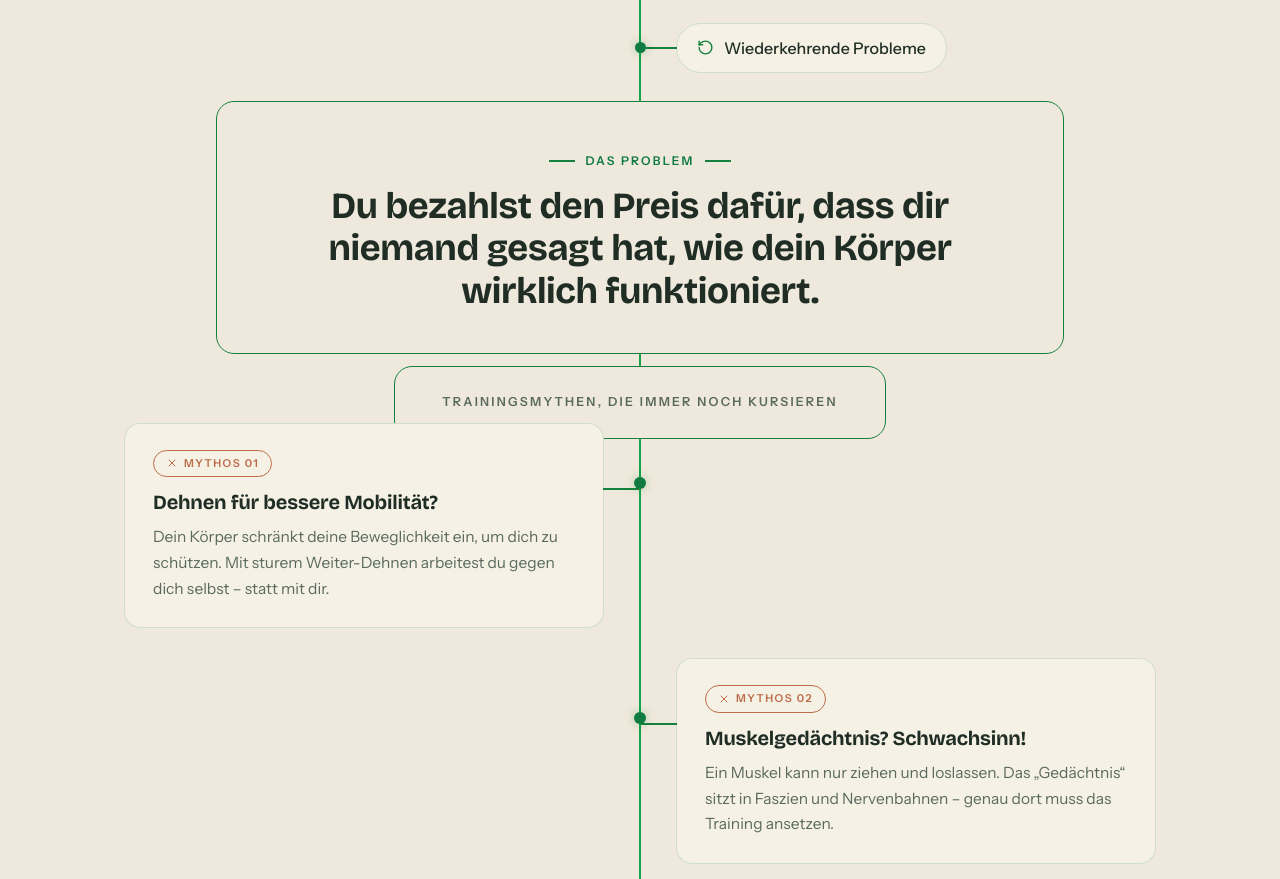
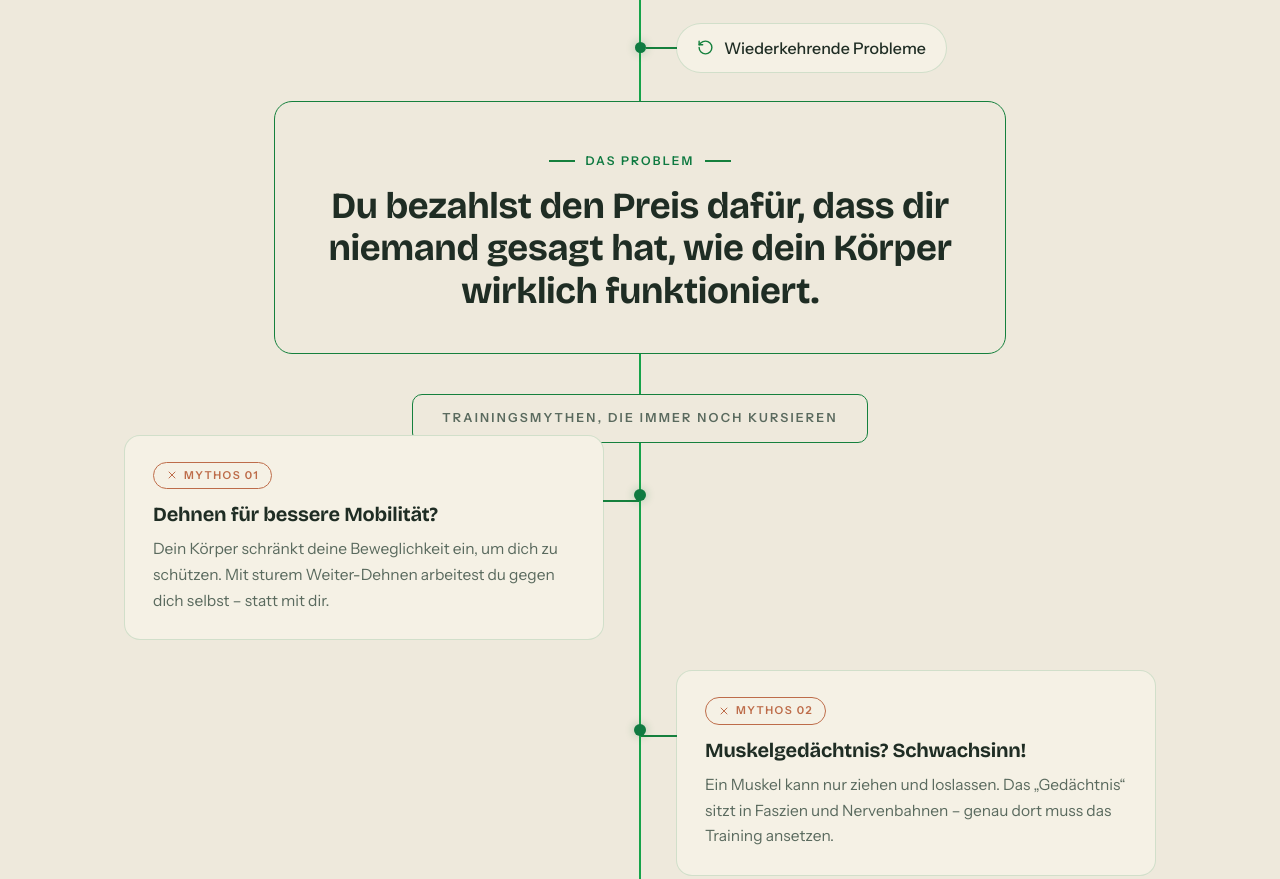
Before and after one commit to vollstark23-lab/volleyballstark-website, a plain HTML site: page index.html in a window 1280 px wide. Shown: the part 1708-2587 px from the top of the page. Drawn offline with nearby package versions, Linux system fonts and the light colour scheme.

Commit message:
Kasten-Feinschliff: Verwachsung Problem/Mythen behoben, Abstände proportional zur Schriftgröße
- Problem- und Mythen-Kasten hatten nur 12px Luft, ihre Illuminations-Glows
  liefen ineinander -> Problem-Kasten bekommt unten 64px Margin, Glow-Blur
  von 26 auf 20px reduziert: jetzt 40px klare Trennung zwischen den Rahmen.
- Mythen-Label (0.78rem): Patch von 34/16px auf 20/8px verengt, Padding
  10/14 -> 6/10px — Rahmen klebt an der kleinen Schrift statt aufgetragen.
- Problem-Kasten: max-width 780 -> 680px, seitlicher Patch 34 -> 26px;
  Luft von der längsten Textzeile zur Rahmenkante halbiert (104 -> 55px).
- Die drei h2-Zwischenüberschriften behalten 34px (passend zur Schriftgröße).
- Mobile unverändert: Patches aus (0 sichtbar), Illuminations-Logik läuft.

```diff
--- a/index.html
+++ b/index.html
@@ -193,10 +193,13 @@ footer .logo-svg{height:38px}
 
 .center-block{position:relative;z-index:2;background:var(--bg);text-align:center;margin:0 auto}
 /* Kasten klebt am Text: Padding nur noch fürs Layout-Gefühl nach außen,
-   die Breite macht .rail-patch-holder (fit-content) + .rail-patch (-34px) */
-.problem{max-width:780px;padding:26px 20px;margin:44px auto}
+   die Breite macht .rail-patch-holder (fit-content) + .rail-patch.
+   Unterer Abstand größer, damit der Problem-Kasten und der Mythen-Kasten
+   mit ihren Rahmen/Glows nicht ineinanderlaufen (Patch ragt je 8-16px über
+   die Blöcke hinaus). */
+.problem{max-width:680px;padding:26px 20px;margin:44px auto 64px}
 .problem h2{font-size:clamp(1.5rem,3.1vw,2.3rem);font-weight:700;margin-top:14px}
-.myths-label{padding:10px 14px;font-size:.78rem;font-weight:600;letter-spacing:.18em;text-transform:uppercase;color:var(--muted)}
+.myths-label{padding:6px 10px;font-size:.78rem;font-weight:600;letter-spacing:.18em;text-transform:uppercase;color:var(--muted)}
 
 .myth-row{display:grid;grid-template-columns:1fr 72px 1fr;margin-bottom:30px}
 .myth-row .dot{grid-column:2;grid-row:1;justify-self:center;align-self:start;margin-top:54px;width:12px;height:12px;border-radius:50%;background:var(--line);transition:background .4s,box-shadow .4s;z-index:2}
@@ -325,16 +328,22 @@ footer .logo-svg{height:38px}
 .rail-dot{position:absolute;left:-3.75px;top:0;width:10px;height:10px;margin-top:-5px;border-radius:50%;background:var(--accent);box-shadow:0 0 10px var(--glow);will-change:top}
 .rail-patch-holder{position:relative;width:fit-content;margin-left:auto;margin-right:auto}
 .rail-patch{position:absolute;left:-34px;right:-34px;top:-16px;bottom:-16px;background:var(--bg);z-index:-1;border-radius:18px;border:1px solid transparent;transition:border-color .8s}
+/* Kastengrößen am Text orientieren: Große Headlines (h2-Kästen) tragen 34px
+   seitlich / 16px vertikal – wie der CTA-Rahmen. Kleine Texte bekommen
+   proportional engere Patches, damit der Rahmen nicht aufgebläht wirkt:
+   .myths-label (0.78rem) nur 20px seitlich / 8px vertikal; der Problem-Kasten
+   26px seitlich (Textblock ist breit, sonst wirkt der Rand leer). */
+.myths-label.rail-patch-holder .rail-patch{left:-20px;right:-20px;top:-8px;bottom:-8px;border-radius:10px}
+.problem.rail-patch-holder .rail-patch{left:-26px;right:-26px}
 /* Ankunfts-Illumination: Der Leuchtpunkt „zündet" den Rahmen jedes
    Headline-Kastens (Zwischenüberschriften, Das Problem, Mythen-Label),
    sobald die Fokuslinie ihn erreicht – derselbe Moment wie beim
    Abschluss-CTA. Kurzer Glow-Puls, danach bleibt der ruhig beleuchtete
    Rahmen stehen; zurückgescrollt verlischt er (symmetrisch zur Linie).
-   Alle Kästen kleben am Text (fit-content) mit einheitlichem Abstand:
-   34px horizontal wie beim CTA-Rahmen, 16px vertikal. Die Vergleichs-
-   tabelle (.vs-rows) hat bereits einen Panel-Rahmen und bleibt ausgenommen. */
+   Die Vergleichstabelle (.vs-rows) hat bereits einen Panel-Rahmen und
+   bleibt ausgenommen. */
 .rail-patch-holder.lit > .rail-patch{border-color:var(--accent-3);animation:frameglow 1.8s ease-out .1s 1 both}
-@keyframes frameglow{0%{box-shadow:0 0 26px 6px var(--glow)}100%{box-shadow:0 0 26px 6px transparent}}
+@keyframes frameglow{0%{box-shadow:0 0 20px 5px var(--glow)}100%{box-shadow:0 0 20px 5px transparent}}
 .vs-rows .rail-patch{left:0;right:0;top:0;bottom:0;border-radius:17px}
 .cyc-rail-patch{fill:var(--bg)}
 @media(max-width:820px){.rail{display:none}.rail-patch{display:none}}
```
